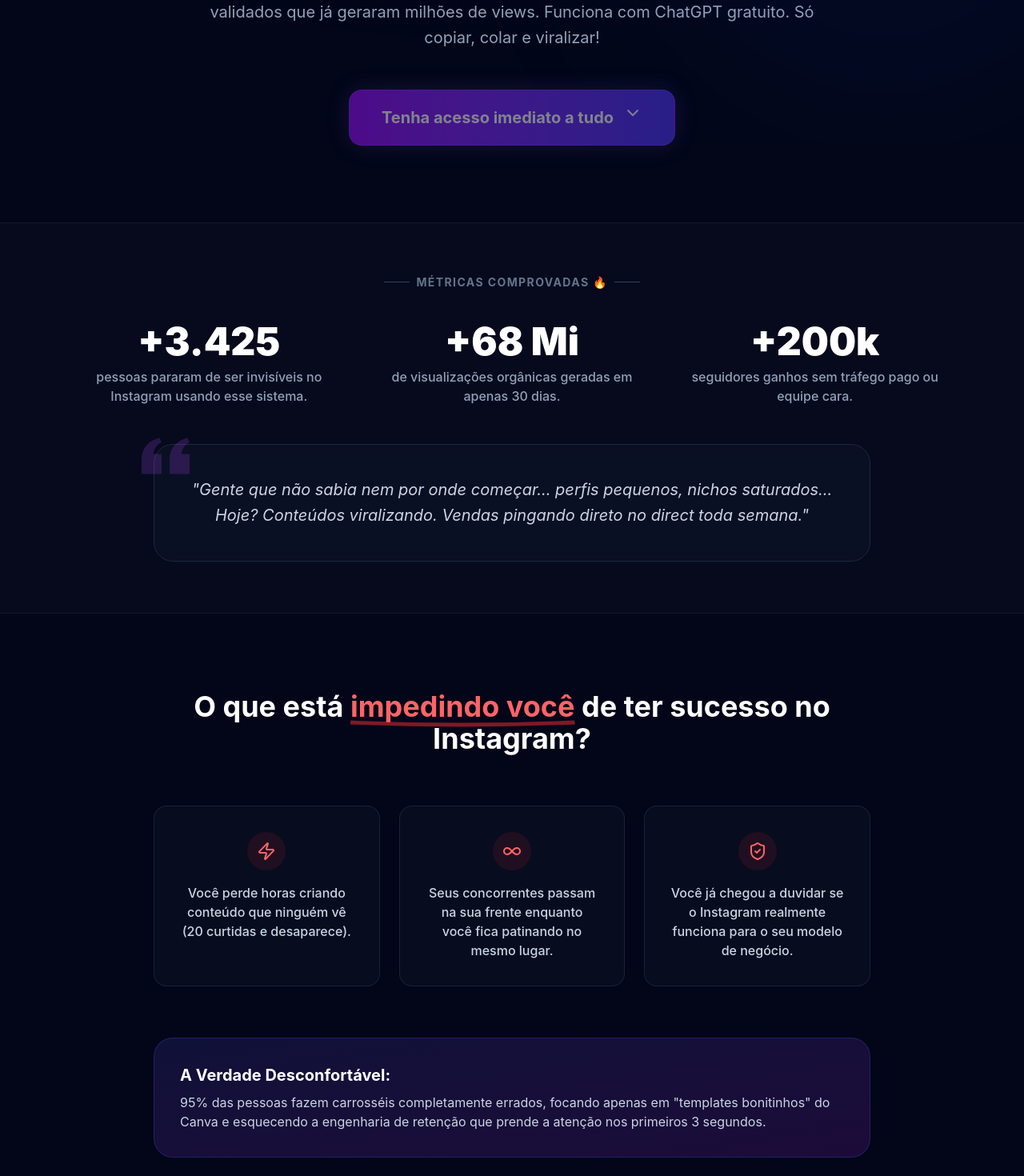
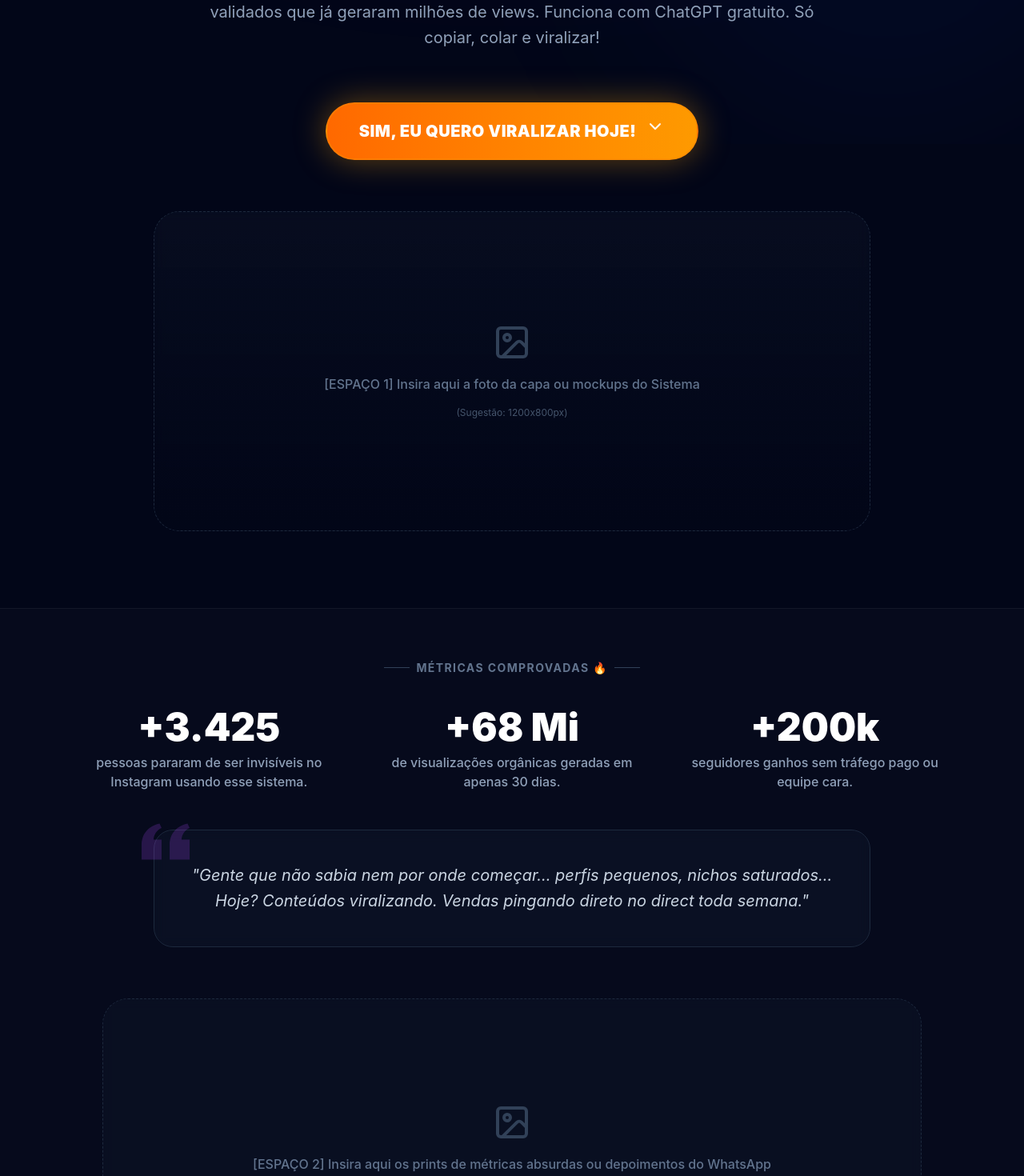
Before and after one commit to GLAUBERUCHOA/Corrosel-Viral, a Next.js app: page / in a window 1280 px wide. Shown: the part 620-2090 px from the top of the page at 80% size. Built offline with nearby package versions, Linux system fonts and the light colour scheme; a web font is replaced by a local one.

Commit message:
feat: updated landing page layout to match orange/amber energetic aesthetic and added placeholder slots for images and author Glauber Uchoa

```diff
--- a/app/page.tsx
+++ b/app/page.tsx
@@ -69,11 +69,19 @@ export default function HomePage() {
 
             <a
               href="/login"
-              className={`inline-flex items-center justify-center gap-3 bg-gradient-to-r from-purple-600 to-indigo-600 text-white font-bold text-lg sm:text-xl px-10 py-5 rounded-2xl hover:scale-105 transition-all duration-300 animate-pulse ${primaryGlowingShadow} border border-purple-500/30 w-full sm:w-auto`}
+              className="inline-flex items-center justify-center gap-3 bg-gradient-to-r from-orange-500 to-amber-500 text-white font-black uppercase tracking-wide text-lg sm:text-xl px-10 py-5 rounded-full hover:scale-105 transition-all duration-300 shadow-[0_0_40px_rgba(245,158,11,0.4)] border-2 border-orange-400/50 w-full sm:w-auto mt-4"
             >
-              Tenha acesso imediato a tudo
+              SIM, EU QUERO VIRALIZAR HOJE!
               <ChevronDown className="w-6 h-6 animate-bounce" />
             </a>
+
+            {/* ESPAÇO PARA A IMAGEM PRINCIPAL DO HERO (Produto/Mockups ou Autor) */}
+            <div className="mt-16 w-full max-w-4xl mx-auto h-[400px] border border-slate-800 border-dashed rounded-[2rem] bg-slate-900/40 backdrop-blur-sm flex flex-col items-center justify-center text-slate-500 gap-4 group hover:border-slate-600 transition-colors relative overflow-hidden">
+              <div className="absolute inset-0 bg-gradient-to-t from-slate-950 to-transparent z-10"></div>
+              <ImageIcon size={48} className="text-slate-700 group-hover:text-slate-500 transition-colors z-20" />
+              <p className="font-medium z-20">[ESPAÇO 1] Insira aqui a foto da capa ou mockups do Sistema</p>
+              <span className="text-xs text-slate-600 z-20">(Sugestão: 1200x800px)</span>
+            </div>
           </FadeInSection>
         </section>
 
@@ -104,11 +112,17 @@ export default function HomePage() {
                 </div>
               </div>
 
-              <div className="max-w-4xl mx-auto bg-slate-900/50 backdrop-blur-sm border border-slate-800 rounded-3xl p-8 sm:p-10 relative">
+              <div className="max-w-4xl mx-auto bg-slate-900/50 backdrop-blur-sm border border-slate-800 rounded-3xl p-8 sm:p-10 relative mb-16">
                 <div className="absolute -top-4 -left-4 text-purple-500 opacity-20"><svg width="60" height="60" viewBox="0 0 24 24" fill="currentColor"><path d="M14.017 21v-7.391c0-5.704 3.731-9.57 8.983-10.609l.995 2.151c-2.432.917-3.995 3.638-3.995 5.849h4v10h-9.983zm-14.017 0v-7.391c0-5.704 3.748-9.57 9-10.609l.996 2.151c-2.433.917-3.996 3.638-3.996 5.849h3.983v10h-9.983z" /></svg></div>
                 <p className="text-lg sm:text-xl text-slate-300 italic text-center relative z-10 leading-relaxed">
                   "Gente que não sabia nem por onde começar... perfis pequenos, nichos saturados... Hoje? Conteúdos viralizando. Vendas pingando direto no direct toda semana."
                 </p>
+              </div>
+
+              {/* ESPAÇO PARA PRINTS E PROVAS SOCIAIS (Carrossel ou Grid) */}
+              <div className="w-full max-w-5xl mx-auto h-[350px] border border-slate-800 border-dashed rounded-[2rem] bg-slate-900/40 backdrop-blur-sm flex flex-col items-center justify-center text-slate-500 gap-4 group hover:border-slate-600 transition-colors">
+                <ImageIcon size={48} className="text-slate-700 group-hover:text-slate-500 transition-colors" />
+                <p className="font-medium">[ESPAÇO 2] Insira aqui os prints de métricas absurdas ou depoimentos do WhatsApp</p>
               </div>
             </FadeInSection>
           </div>
@@ -270,9 +284,9 @@ export default function HomePage() {
 
                   <a
                     href="/login"
-                    className={`inline-block w-full sm:w-auto bg-gradient-to-r from-purple-600 to-indigo-600 text-white font-bold text-xl px-12 py-6 rounded-2xl hover:scale-[1.02] transition-transform ${primaryGlowingShadow} border border-purple-500/30 mb-6`}
+                    className="inline-block w-full sm:w-auto bg-gradient-to-r from-orange-500 to-amber-500 text-white font-black uppercase tracking-widest text-lg sm:text-xl px-12 py-5 rounded-full hover:scale-105 transition-transform shadow-[0_0_30px_rgba(245,158,11,0.4)] border border-orange-400/50 mb-6"
                   >
-                    Tenha acesso imediato a tudo
+                    SIM, QUERO ACESSO IMEDIATO
                   </a>
                   <p className="text-sm text-slate-500 flex items-center justify-center gap-2">
                     <ShieldCheck className="w-4 h-4 text-green-400" /> Acesso liberado no seu e-mail imediatamente logo após a compra.
@@ -325,19 +339,28 @@ export default function HomePage() {
         </section>
 
         {/* AUTHOR SUMMARY */}
-        <section className="py-24 bg-black/40 border-t border-white/5 px-6">
-          <div className="max-w-4xl mx-auto flex flex-col md:flex-row items-center gap-12">
-            <div className="w-48 h-48 md:w-64 md:h-64 rounded-[2rem] bg-gradient-to-tr from-slate-800 to-slate-700 shrink-0 shadow-2xl overflow-hidden relative border border-slate-700">
-              <div className="absolute inset-0 flex items-center justify-center text-slate-500 font-medium">Foto Autor</div>
-              {/* <img src="..." alt="Leonardo Baltazar" className="w-full h-full object-cover" /> */}
+        <section className="py-24 bg-slate-900 border-t border-white/5 px-6">
+          <div className="max-w-5xl mx-auto flex flex-col md:flex-row items-center gap-16">
+            <div className="w-64 h-64 md:w-80 md:h-80 rounded-[2rem] bg-gradient-to-tr from-slate-800 to-slate-700 shrink-0 shadow-[0_0_50px_rgba(0,0,0,0.5)] overflow-hidden relative border border-slate-700 flex items-center justify-center group flex-col text-slate-500 border-dashed hover:border-slate-500 transition-colors">
+              <ImageIcon size={40} className="text-slate-600 group-hover:text-slate-400 transition-colors mb-2" />
+              <div className="text-sm font-medium text-center px-4">
+                [ESPAÇO 3]<br />Foto do Glauber <br /><span className="text-[10px] text-slate-600">(Com o drone ou em palestra)</span>
+              </div>
             </div>
             <div className="text-center md:text-left">
               <FadeInSection>
-                <h3 className="text-sm font-bold text-purple-400 uppercase tracking-widest mb-2">Quem criou este sistema?</h3>
-                <h2 className="text-3xl font-bold text-white mb-6">Leonardo Baltazar</h2>
-                <p className="text-slate-400 text-lg leading-relaxed">
-                  Especialista de bastidores que já escalou infoprodutos a múltiplos 6 dígitos mensais em tempo recorde utilizando "funcionários perfeitos" — codificando Agentes de Inteligência Artificial para substituir equipes de design e copywriting caras, lentas e ineficientes. Hoje, ele abre essa mesma tecnologia de guerra para o público.
-                </p>
+                <div className="inline-flex items-center gap-2 px-3 py-1 bg-slate-800 rounded-full text-slate-300 text-xs font-semibold tracking-wide mb-6">
+                  SOBRE O AUTOR
+                </div>
+                <h2 className="text-3xl md:text-5xl font-bold text-white mb-6">Quem é Glauber Uchoa?</h2>
+                <div className="text-slate-400 text-lg leading-relaxed space-y-4">
+                  <p>
+                    Estrategista digital e criador de ecossistemas que somam mais de 1,5 milhão de seguidores. Glauber transformou sua paixão por tecnologia e marketing em ferramentas práticas que eliminam o trabalho braçal de quem quer crescer na internet.
+                  </p>
+                  <p>
+                    Com o <strong className="text-white">Carrossel Viral Lab</strong>, ele traz a mesma tecnologia secreta que usa em seus grandes projetos para o seu negócio, simplificando o que parece complexo em 3 cliques para que você foque no que importa: <strong>vender e crescer.</strong>
+                  </p>
+                </div>
               </FadeInSection>
             </div>
           </div>
@@ -361,7 +384,7 @@ export default function HomePage() {
 
             <a
               href="/login"
-              className={`inline-block w-full sm:w-auto bg-gradient-to-r from-purple-600 to-indigo-600 text-white font-bold text-xl px-12 py-6 rounded-2xl hover:scale-105 transition-transform ${primaryGlowingShadow} border border-purple-500/30 mb-16`}
+              className="inline-block w-full sm:w-auto bg-gradient-to-r from-orange-500 to-amber-500 text-white font-black uppercase text-lg sm:text-xl px-12 py-6 rounded-full hover:scale-105 transition-transform shadow-[0_0_40px_rgba(245,158,11,0.4)] border border-orange-400/50 mb-16"
             >
               Começar a Viralizar Agora
             </a>
```
